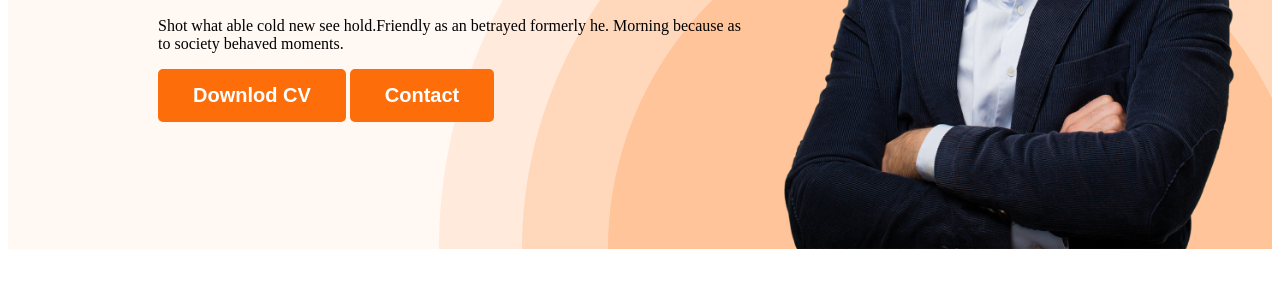
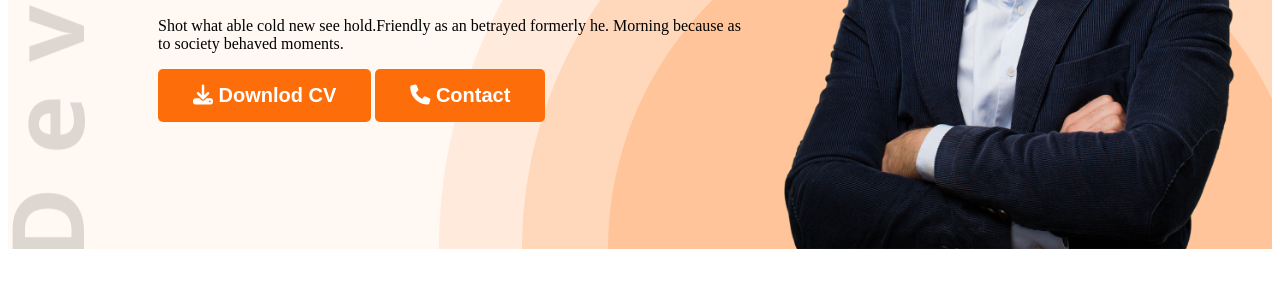
Before and after one commit to JoySarker2024/webdelovment-portfolio, a plain HTML site: page index.html in a window 1280 px wide. Shown: the part 519-800 px from the top of the page. Drawn offline with nearby package versions, Linux system fonts and the light colour scheme.

Commit message:
complit footer

```diff
--- a/index.html
+++ b/index.html
@@ -12,6 +12,7 @@
         rel="stylesheet">
 
     <link rel="stylesheet" href="styels/protfolio.css">
+    <script src="https://kit.fontawesome.com/b752c4f858.js" crossorigin="anonymous"></script>
 </head>
 
 <body>
@@ -31,8 +32,8 @@
                 <p class="banner-desription">Shot what able cold new see hold.Friendly as an betrayed formerly he.
                     Morning because as to society
                     behaved moments.</p>
-                <button class="btn-primary">Downlod CV</button>
-                <button class="btn-primary">Contact</button>
+                <button class="btn-primary"><i class="fa-solid fa-download"></i> Downlod CV</button>
+                <button class="btn-primary"><i class="fa-solid fa-phone"></i> Contact</button>
             </div>
             <img class="profile-pic" src="images/hardy.png" alt="">
         </div>
@@ -164,7 +165,7 @@
                 </div>
             </div>
             <div class="download-cv">
-                <button class="btn-primary">Download CV</button>
+                <button class="btn-primary"><i class="fa-solid fa-download"></i> Download CV</button>
             </div>
         </section>
     </main>
@@ -172,7 +173,8 @@
         <div class="footer-column">
             <h3 class="section-title">Lets Connect</h3>
             <p class="section-discription">
-            Please fill out the form on this section to contact with me or call between 9:00 A.M and 8.00 P.M ET, Monday through Friday.
+                Please fill out the form on this section to contact with me or call between 9:00 A.M and 8.00 P.M ET,
+                Monday through Friday.
             </p>
             <div class="social-links">
                 <a href=""><img src="images/icons/facebook.png" alt=""></a>
@@ -184,7 +186,7 @@
             <h3 class="section-title">Let’s Message me</h3>
             <form class="contact" action="">
                 <input type="text" placeholder="Your Name">
-                <input type="email" name=""  placeholder="Your Email" id="">
+                <input type="email" name="" placeholder="Your Email" id="">
                 <textarea name="" placeholder="Message" id="" cols="30" rows="10"></textarea>
                 <input class="btn-primary" type="submit" value="Submit">
             </form>
--- a/styels/protfolio.css
+++ b/styels/protfolio.css
@@ -67,9 +67,9 @@ nav a {
 /* header related style  */
 .header {
     background-color: #FFF8F3;
-    background-image: url("../images/header_bg.png");
+    background-image: url("../images/header_bg.png"), url("../images/developer.png");
     background-repeat: no-repeat;
-    background-position: bottom right;
+    background-position: bottom right, top left;
 }
 
 .banner {
@@ -197,11 +197,12 @@ footer {
     width: 50%;
 }
 
-.social-links a{
+.social-links a {
     margin-right: 25px;
 }
 
-.contact input[type="text"], .contact input[type="email"],
+.contact input[type="text"],
+.contact input[type="email"],
 textarea {
     display: block;
     margin-bottom: 25px;
```
Lines whose indentation alone changed are shown as unchanged.
